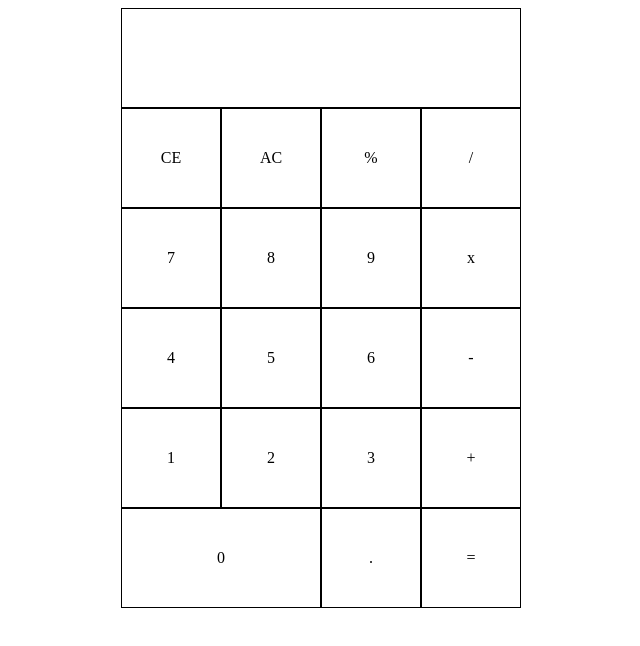
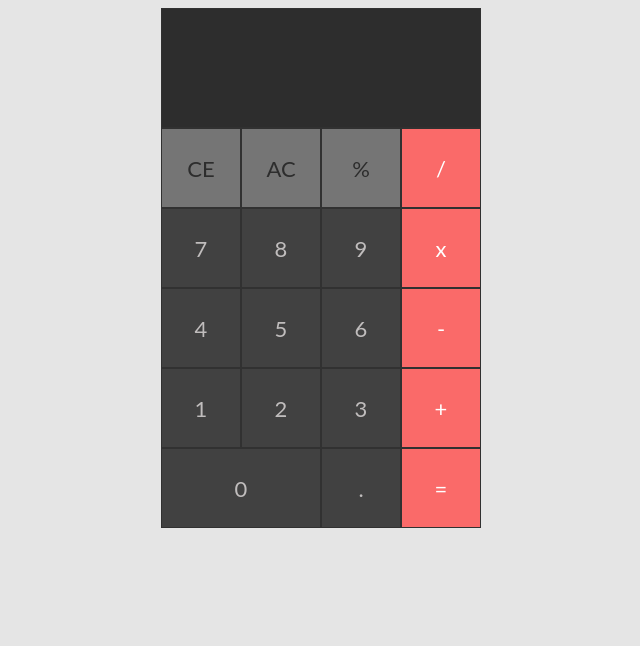
Before and after one commit to sakshichauhan06/Calc, a plain HTML site: page index.html in a window 1280 px wide. Shown: the whole page, without its empty margins (319-959 px from the left). Drawn offline with Linux system fonts and the light colour scheme.

Commit message:
css styling

```diff
--- a/index.html
+++ b/index.html
@@ -15,25 +15,25 @@
 
     <div class="calc">
         <div class="grid-item screen" id="screen"></div>
-        <div class="grid-item ce" id="ce" onclick="btnClick(this)">CE</div>
-        <div class="grid-item ac" id="ac" onclick="btnClick(this)">AC</div>
-        <div class="grid-item per op" id="per" onclick="btnClick(this)">%</div>
-        <div class="grid-item divi op" id="divi" onclick="btnClick(this)">/</div>
-        <div class="grid-item 7" id="7" onclick="btnClick(this)">7</div>
-        <div class="grid-item 8" id="8" onclick="btnClick(this)">8</div>
-        <div class="grid-item 9" id="9" onclick="btnClick(this)">9</div>
-        <div class="grid-item mult op" id="multi" onclick="btnClick(this)">x</div>
-        <div class="grid-item 4" id="4" onclick="btnClick(this)">4</div>
-        <div class="grid-item 5" id="5" onclick="btnClick(this)">5</div>
-        <div class="grid-item 6" id="6" onclick="btnClick(this)">6</div>
-        <div class="grid-item sub op" id="sub" onclick="btnClick(this)">-</div>
-        <div class="grid-item 1" id="1" onclick="btnClick(this)">1</div>
-        <div class="grid-item 2" id="2" onclick="btnClick(this)">2</div>
-        <div class="grid-item 3" id="3" onclick="btnClick(this)">3</div>
-        <div class="grid-item add op" id="add" onclick="btnClick(this)">+</div>
-        <div class="grid-item zero" id="zero" onclick="btnClick(this)">0</div>
-        <div class="grid-item dot" id="dot" onclick="btnClick(this)">.</div>
-        <div class="grid-item" id="equal" onclick="btnClick(this)">=</div>
+        <div class="grid-item ce gray" id="ce" onclick="btnClick(this)">CE</div>
+        <div class="grid-item ac gray" id="ac" onclick="btnClick(this)">AC</div>
+        <div class="grid-item per op gray" id="per" onclick="btnClick(this)">%</div>
+        <div class="grid-item divi op right" id="divi" onclick="btnClick(this)">/</div>
+        <div class="grid-item 7 num" id="7" onclick="btnClick(this)">7</div>
+        <div class="grid-item 8 num" id="8" onclick="btnClick(this)">8</div>
+        <div class="grid-item 9 num" id="9" onclick="btnClick(this)">9</div>
+        <div class="grid-item mult op right" id="multi" onclick="btnClick(this)">x</div>
+        <div class="grid-item 4 num" id="4" onclick="btnClick(this)">4</div>
+        <div class="grid-item 5 num" id="5" onclick="btnClick(this)">5</div>
+        <div class="grid-item 6 num" id="6" onclick="btnClick(this)">6</div>
+        <div class="grid-item sub op right" id="sub" onclick="btnClick(this)">-</div>
+        <div class="grid-item 1 num" id="1" onclick="btnClick(this)">1</div>
+        <div class="grid-item 2 num" id="2" onclick="btnClick(this)">2</div>
+        <div class="grid-item 3 num" id="3" onclick="btnClick(this)">3</div>
+        <div class="grid-item add op right" id="add" onclick="btnClick(this)">+</div>
+        <div class="grid-item zero num" id="zero" onclick="btnClick(this)">0</div>
+        <div class="grid-item dot num" id="dot" onclick="btnClick(this)">.</div>
+        <div class="grid-item right" id="equal" onclick="btnClick(this)">=</div>
     </div>
 
 
--- a/script.js
+++ b/script.js
@@ -14,10 +14,14 @@ function btnClick(ele) {
         scr.innerHTML = "";
         x = 0;
         y = 0;
+        ans = 0;
+        operator = "";
     } else if(ele.id== 'ce') {
         scr.innerHTML = "";
         x = 0;
         y = 0;
+        ans = 0;
+        operator = "";
     } else if(ele.classList.contains('op') && flag != 1) {
         x = parseFloat(scr.innerHTML);
         operator = ele.innerHTML;
--- a/style.css
+++ b/style.css
@@ -9,10 +9,15 @@
     border: 1px solid #000;
 } */
 
+body {
+    background-color: #e5e5e5;
+    font-family: 'Lato', sans-serif;
+}
+
 .calc {
     display: grid;
-    grid-template-columns: 100px 100px 100px 100px;
-    grid-template-rows: 100px 100px 100px 100px 100px 100px;
+    grid-template-columns: 80px 80px 80px 80px;
+    grid-template-rows: 120px 80px 80px 80px 80px 80px;
     /* grid-gap: 5px; */
     /* grid-template-areas:
     "header header"
@@ -24,13 +29,31 @@
 
 .grid-item {
     display: flex;
-    border: 1px solid #000;
+    border: 1px solid rgb(49, 49, 49);
     justify-content: center;
     align-items: center;
+    font-size: 22px;
 }
 
 .screen {
     grid-column: 1 / -1;
+    background-color:#2d2d2d;
+    color: #c0bdbd;
+}
+
+.gray {
+    background-color:#757575;
+    color: #2d2d2d;
+}
+
+.right {
+    background-color: #fa6a69;
+    color: #fff;
+}
+
+.num {
+    background-color: #414141;
+    color: #c0bdbd;
 }
 
 .zero {
```
